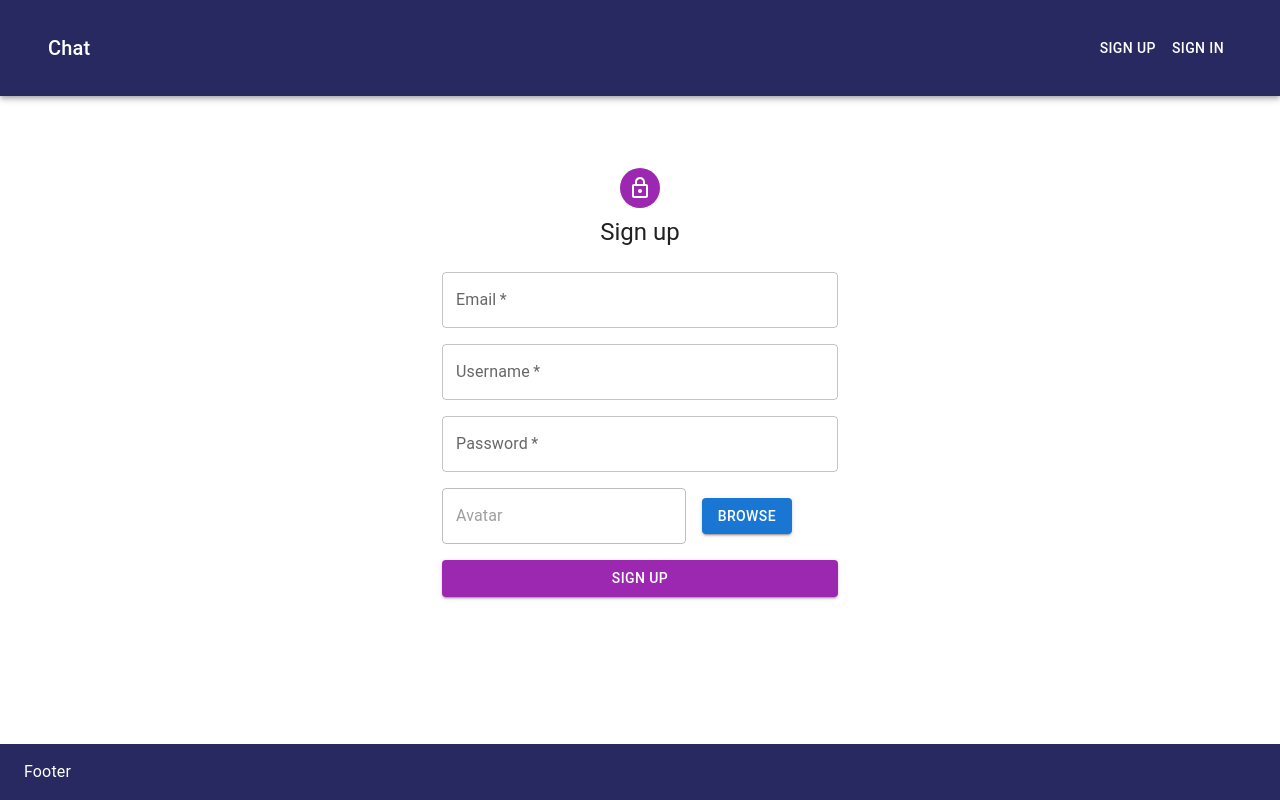
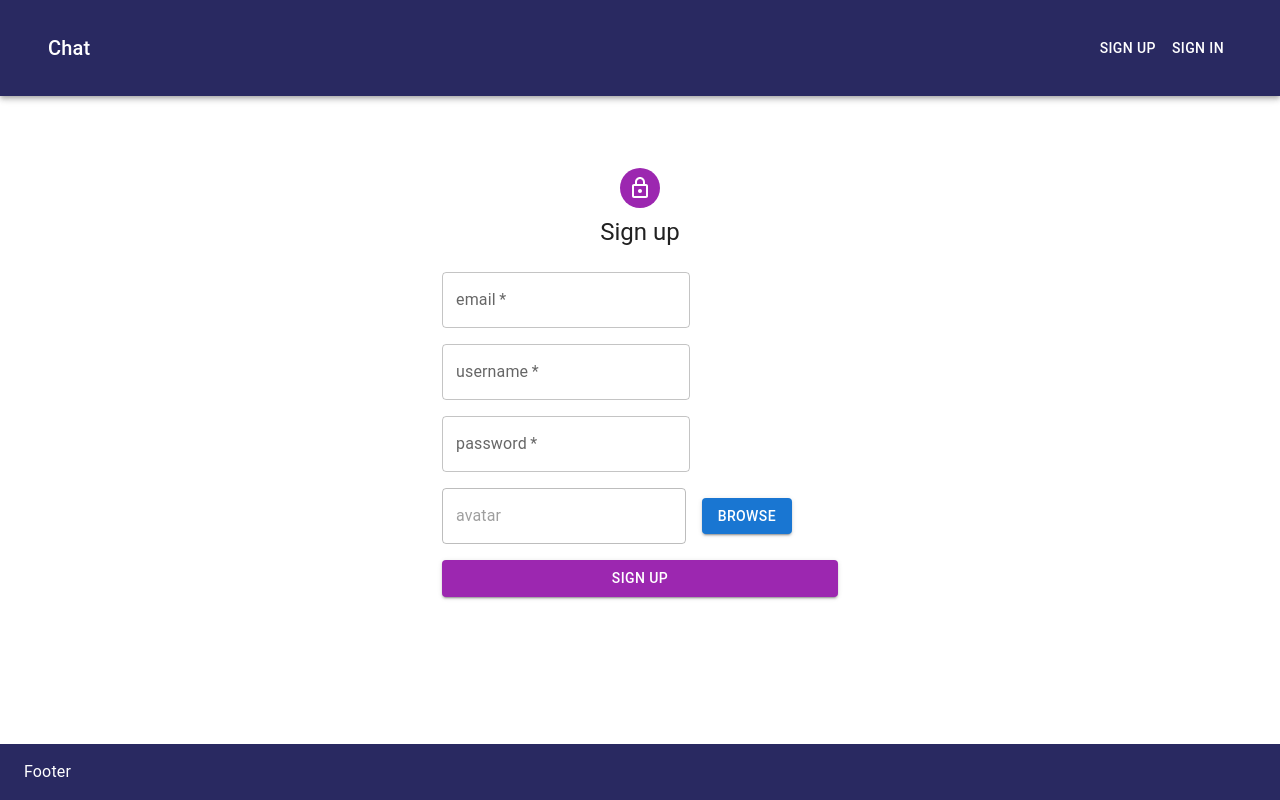
Before and after one commit to omurbekov-azamat/test-project, a React (Create React App) app in the folder frontend/: page /register in a window 1280 px wide. Built offline with nearby package versions, Linux system fonts and the light colour scheme.

Commit message:
добавил меню пользователя и thunk для logout

```diff
--- a/frontend/src/components/FileInput/FileInput.tsx
+++ b/frontend/src/components/FileInput/FileInput.tsx
@@ -1,17 +1,15 @@
 import React, {useRef, useState} from 'react';
 import {Box, Button, Grid, TextField} from '@mui/material';
-import {ValidationError} from "../../types";
 
 interface Props {
     onChange: (e: React.ChangeEvent<HTMLInputElement>) => void;
     name: string;
     label: string;
     type?: string;
-    error?: ValidationError | null;
     margin?: string;
 }
 
-const FileInput: React.FC<Props> = ({onChange, name, label, type, error, margin}) => {
+const FileInput: React.FC<Props> = ({onChange, name, label, type, margin}) => {
     const inputRef = useRef<HTMLInputElement>(null);
     const [filename, setFilename] = useState('');
 
@@ -27,14 +25,6 @@ const FileInput: React.FC<Props> = ({onChange, name, label, type, error, margin}
     const activateInput = () => {
         if (inputRef.current) {
             inputRef.current.click();
-        }
-    };
-
-    const getFieldError = (fieldName: string) => {
-        try {
-            return error?.errors[fieldName].message;
-        } catch {
-            return undefined;
         }
     };
 
@@ -55,8 +45,6 @@ const FileInput: React.FC<Props> = ({onChange, name, label, type, error, margin}
                         label={label}
                         value={filename}
                         onClick={activateInput}
-                        error={Boolean(getFieldError('avatar')) || Boolean(getFieldError('image'))}
-                        helperText={getFieldError('avatar') || getFieldError('image')}
                     />
                 </Grid>
                 <Grid item>
--- /dev/null
+++ b/frontend/src/components/UI/Apptoolbar/UserMenu.tsx
@@ -0,0 +1,69 @@
+import React, {useState} from 'react';
+import {useNavigate} from 'react-router-dom';
+import {logout} from '../../../features/users/usersThunks';
+import {selectLogoutLoading} from "../../../features/users/usersSlice";
+import {Avatar, Button, Grid, Menu, MenuItem} from '@mui/material';
+import {apiURL} from '../../../constants';
+import {useAppDispatch, useAppSelector} from "../../../app/hook";
+import {User} from '../../../types';
+
+interface Props {
+    user: User;
+}
+
+const UserMenu: React.FC<Props> = ({user}) => {
+    const dispatch = useAppDispatch();
+    const loading = useAppSelector(selectLogoutLoading);
+    const navigate = useNavigate();
+
+    const [anchorEl, setAnchorEl] = useState<HTMLElement | null>(null);
+
+    const handleClick = (event: React.MouseEvent<HTMLElement>) => {
+        setAnchorEl(event.currentTarget);
+    };
+
+    const handleClose = () => {
+        setAnchorEl(null);
+    };
+
+    const handleLogout = async () => {
+        await dispatch(logout());
+        await navigate('/');
+    };
+
+    let image:string;
+
+    if (user.image && user.image.length < 50) {
+        image = user.image && apiURL + '/' + user.image;
+    } else {
+        image = user.image
+    }
+
+    return (
+        <>
+            <Grid container>
+                <Grid item>
+                    <Avatar alt={user.username} src={image}/>
+                </Grid>
+                <Grid item>
+                    <Button
+                        onClick={handleClick}
+                        color="inherit"
+                    >
+                        Hello, {user.username}
+                    </Button>
+                </Grid>
+            </Grid>
+            <Menu
+                anchorEl={anchorEl}
+                keepMounted
+                open={Boolean(anchorEl)}
+                onClose={handleClose}
+            >
+                <MenuItem onClick={handleLogout} disabled={loading}>Logout</MenuItem>
+            </Menu>
+        </>
+    );
+};
+
+export default UserMenu;
--- a/frontend/src/features/users/components/Login.tsx
+++ b/frontend/src/features/users/components/Login.tsx
@@ -1,11 +1,12 @@
-import React, { useState } from 'react';
+import React, {useState} from 'react';
 import {useNavigate} from "react-router-dom";
-import { Avatar, Box, Container, Grid, TextField, Typography } from "@mui/material";
+import {Avatar, Box, Container, Grid, TextField, Typography} from "@mui/material";
 import LockOpenIcon from '@mui/icons-material/LockOpen';
-import { LoadingButton } from "@mui/lab";
-import { LoginMutation } from "../../../types";
-import {useAppDispatch} from "../../../app/hook";
+import {LoadingButton} from "@mui/lab";
+import {useAppDispatch, useAppSelector} from "../../../app/hook";
 import {login} from "../usersThunks";
+import {selectLoginError, selectLoginLoading} from "../usersSlice";
+import {LoginMutation} from "../../../types";
 
 const initialState: LoginMutation = {
     email: '',
@@ -15,17 +16,26 @@ const initialState: LoginMutation = {
 const Login = () => {
     const dispatch = useAppDispatch();
     const navigate = useNavigate();
+    const error = useAppSelector(selectLoginError);
+    const loading = useAppSelector(selectLoginLoading);
     const [formData, setFormData] = useState<LoginMutation>(initialState);
 
     const handleInputChange = (event: React.ChangeEvent<HTMLInputElement>) => {
-        const { name, value } = event.target;
-        setFormData(prevState => ({ ...prevState, [name]: value }));
+        const {name, value} = event.target;
+        setFormData(prevState => ({...prevState, [name]: value}));
+    };
+
+    const getFieldError = (fieldName: string) => {
+        return error?.[fieldName];
     };
 
     const submitFormHandler = async (event: React.FormEvent) => {
         event.preventDefault();
-        await dispatch(login(formData)).unwrap;
-        await navigate('/');
+        try {
+            await dispatch(login({loginMutation: formData, navigate})).unwrap();
+        } catch (error) {
+            console.error("login failed:", error);
+        }
     };
 
     return (
@@ -36,39 +46,48 @@ const Login = () => {
                 flexDirection: 'column',
                 alignItems: 'center',
             }}>
-                <Avatar sx={{ m: 1, bgcolor: 'red' }}>
-                    <LockOpenIcon />
+                <Avatar sx={{m: 1, bgcolor: 'red'}}>
+                    <LockOpenIcon/>
                 </Avatar>
                 <Typography component="h1" variant="h5">
                     Sign in
                 </Typography>
-                <Box component="form" onSubmit={submitFormHandler} sx={{ mt: 3 }}>
+                <Box component="form" onSubmit={submitFormHandler} sx={{mt: 3}}>
                     <Grid container spacing={2}>
-                        {[
-                            { label: 'Email', name: 'email', type: 'email', value: formData.email },
-                            { label: 'Password', name: 'password', type: 'password', value: formData.password },
-                        ].map((field, index) => (
-                            <Grid item xs={12} key={index}>
-                                <TextField
-                                    label={field.label}
-                                    name={field.name}
-                                    type={field.type}
-                                    variant="standard"
-                                    autoComplete={`current-${field.name}`}
-                                    value={field.value}
-                                    onChange={handleInputChange}
-                                    required
-                                    fullWidth
-                                />
-                            </Grid>
-                        ))}
+                        <Grid item xs={12}>
+                            <TextField
+                                label='email'
+                                type='email'
+                                name='email'
+                                autoComplete='new-email'
+                                value={formData.email}
+                                onChange={handleInputChange}
+                                error={Boolean(getFieldError('email'))}
+                                helperText={getFieldError('email')}
+                                required
+                            />
+                        </Grid>
+                        <Grid item xs={12}>
+                            <TextField
+                                label='password'
+                                type='password'
+                                name='password'
+                                autoComplete='password'
+                                value={formData.password}
+                                onChange={handleInputChange}
+                                error={Boolean(getFieldError('password'))}
+                                helperText={getFieldError('password')}
+                                required
+                            />
+                        </Grid>
                         <Grid item xs={12}>
                             <LoadingButton
                                 type="submit"
                                 color="primary"
                                 variant="contained"
                                 fullWidth
-                                sx={{ mb: 2 }}
+                                sx={{mb: 2}}
+                                loading={loading}
                             >
                                 Sign in
                             </LoadingButton>
--- a/frontend/src/features/users/components/Register.tsx
+++ b/frontend/src/features/users/components/Register.tsx
@@ -1,12 +1,13 @@
 import React, {useState} from 'react';
 import {useNavigate} from "react-router-dom";
 import {register} from "../usersThunks";
-import {useAppDispatch} from "../../../app/hook";
+import {useAppDispatch, useAppSelector} from "../../../app/hook";
 import {Avatar, Box, Container, Grid, TextField, Typography} from "@mui/material";
 import LockOutlinedIcon from '@mui/icons-material/LockOutlined';
 import FileInput from "../../../components/FileInput/FileInput";
 import {LoadingButton} from "@mui/lab";
 import {RegisterMutation} from "../../../types";
+import {selectRegisterError, selectRegisterLoading} from "../usersSlice";
 
 const initialFormState: RegisterMutation = {
     email: '',
@@ -18,6 +19,9 @@ const initialFormState: RegisterMutation = {
 const Register = () => {
     const dispatch = useAppDispatch();
     const navigate = useNavigate();
+    const error = useAppSelector(selectRegisterError);
+    const loading = useAppSelector(selectRegisterLoading);
+
     const [formData, setFormData] = useState<RegisterMutation>(initialFormState);
 
     const handleInputChange = (event: React.ChangeEvent<HTMLInputElement>) => {
@@ -29,6 +33,10 @@ const Register = () => {
         const {name, files} = e.target;
         const file = files && files[0] ? files[0] : null;
         setFormData(prev => ({...prev, [name]: file}));
+    };
+
+    const getFieldError = (fieldName: string) => {
+        return error?.[fieldName];
     };
 
     const submitFormHandler = async (event: React.FormEvent) => {
@@ -57,26 +65,48 @@ const Register = () => {
                 </Typography>
                 <Box component='form' sx={{mt: 3}} onSubmit={submitFormHandler}>
                     <Grid container spacing={2}>
-                        {[
-                            {label: 'Email', type: 'email', name: 'email', value: formData.email},
-                            {label: 'Username', type: 'text', name: 'username', value: formData.username},
-                            {label: 'Password', type: 'password', name: 'password', value: formData.password},
-                        ].map((field, index) => (
-                            <Grid item xs={12} key={index}>
-                                <TextField
-                                    label={field.label}
-                                    type={field.type}
-                                    name={field.name}
-                                    value={field.value}
-                                    onChange={handleInputChange}
-                                    required
-                                    fullWidth
-                                />
-                            </Grid>
-                        ))}
+                        <Grid item xs={12}>
+                            <TextField
+                                label='email'
+                                type='email'
+                                name='email'
+                                autoComplete='new-email'
+                                value={formData.email}
+                                onChange={handleInputChange}
+                                error={Boolean(getFieldError('email'))}
+                                helperText={getFieldError('email')}
+                                required
+                            />
+                        </Grid>
+                        <Grid item xs={12}>
+                            <TextField
+                                label='username'
+                                type='username'
+                                name='username'
+                                autoComplete='new-username'
+                                value={formData.username}
+                                onChange={handleInputChange}
+                                error={Boolean(getFieldError('username'))}
+                                helperText={getFieldError('username')}
+                                required
+                            />
+                        </Grid>
+                        <Grid item xs={12}>
+                            <TextField
+                                label='password'
+                                type='password'
+                                name='password'
+                                autoComplete='password'
+                                value={formData.password}
+                                onChange={handleInputChange}
+                                error={Boolean(getFieldError('password'))}
+                                helperText={getFieldError('password')}
+                                required
+                            />
+                        </Grid>
                         <Grid item xs={12}>
                             <FileInput
-                                label="Avatar"
+                                label="avatar"
                                 name="image"
                                 onChange={fileInputChangeHandler}
                                 type="images/*"
@@ -86,6 +116,7 @@ const Register = () => {
                             <LoadingButton
                                 type="submit"
                                 color="secondary"
+                                loading={loading}
                                 variant="contained"
                                 fullWidth
                                 sx={{mb: 2}}
--- a/frontend/src/features/users/usersSlice.tsx
+++ b/frontend/src/features/users/usersSlice.tsx
@@ -1,6 +1,7 @@
 import {createSlice} from "@reduxjs/toolkit";
 import {login, logout, register} from "./usersThunks";
 import {User, ValidationError} from "../../types";
+import {RootState} from "../../app/store";
 
 interface UsersState {
     user: User | null;
@@ -8,6 +9,7 @@ interface UsersState {
     registerError: ValidationError | null,
     loginLoading: boolean,
     logoutLoading: boolean,
+    loginError: ValidationError | null,
 }
 
 const initialState: UsersState = {
@@ -16,6 +18,7 @@ const initialState: UsersState = {
     registerError: null,
     loginLoading: false,
     logoutLoading: false,
+    loginError: null,
 }
 
 export const usersSlice = createSlice({
@@ -24,6 +27,7 @@ export const usersSlice = createSlice({
     reducers: {},
     extraReducers: (builder) => {
         builder.addCase(register.pending, (state) => {
+            state.registerError = null;
             state.registerLoading = true;
         });
         builder.addCase(register.fulfilled, (state, {payload: user}) => {
@@ -35,6 +39,7 @@ export const usersSlice = createSlice({
             state.registerError = error || null;
         });
         builder.addCase(login.pending, (state) => {
+            state.loginError = null
             state.loginLoading = true;
         });
         builder.addCase(login.fulfilled, (state, {payload: user}) => {
@@ -43,6 +48,7 @@ export const usersSlice = createSlice({
         });
         builder.addCase(login.rejected, (state, {payload: error}) => {
             state.loginLoading = false;
+            state.loginError = error || null;
         });
         builder.addCase(logout.pending, (state) => {
             state.user = null;
@@ -58,3 +64,10 @@ export const usersSlice = createSlice({
 });
 
 export const usersReducer = usersSlice.reducer;
+
+export const selectUser = (state: RootState) => state.users.user;
+export const selectRegisterLoading = (state: RootState) => state.users.registerLoading;
+export const selectRegisterError = (state: RootState) => state.users.registerError;
+export const selectLoginLoading = (state: RootState) => state.users.loginLoading;
+export const selectLoginError = (state: RootState) => state.users.loginError;
+export const selectLogoutLoading = (state: RootState) => state.users.logoutLoading;
```
Also changed, not shown: frontend/src/components/UI/Apptoolbar/AppToolbar.tsx (+13 -2 lines), frontend/src/features/users/usersThunks.tsx (+10 -2 lines), frontend/src/types.d.ts (+1 -9 lines), 1 other file (tests, documents, lock files or other folders).
